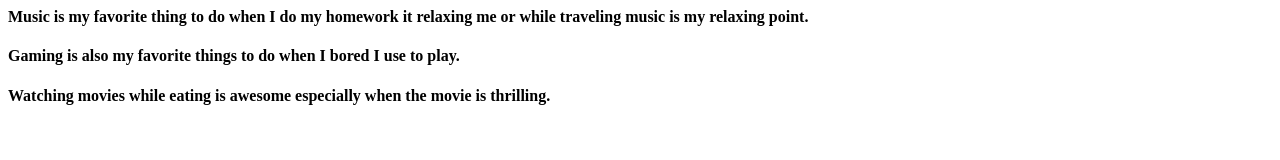
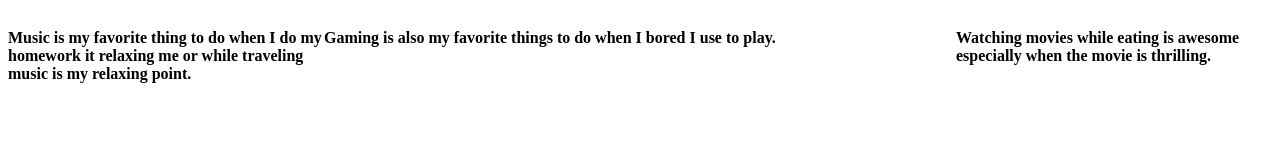
Before and after one commit to burzonkayron/burzonkayron.github.io, a plain HTML site: page page1.html in a window 1280 px wide. Drawn offline with Linux system fonts and the light colour scheme.

Commit message:
Update page1.html

```diff
--- a/page1.html
+++ b/page1.html
@@ -2,6 +2,14 @@
   <title>Favorites</title>
 
   <style>
+    .left-col, .right-col {
+      width:25%;
+      float:left;
+    }
+    .center-col {
+      width:50%;
+      float:left;
+    }
 
   </style>
 </head>
```
